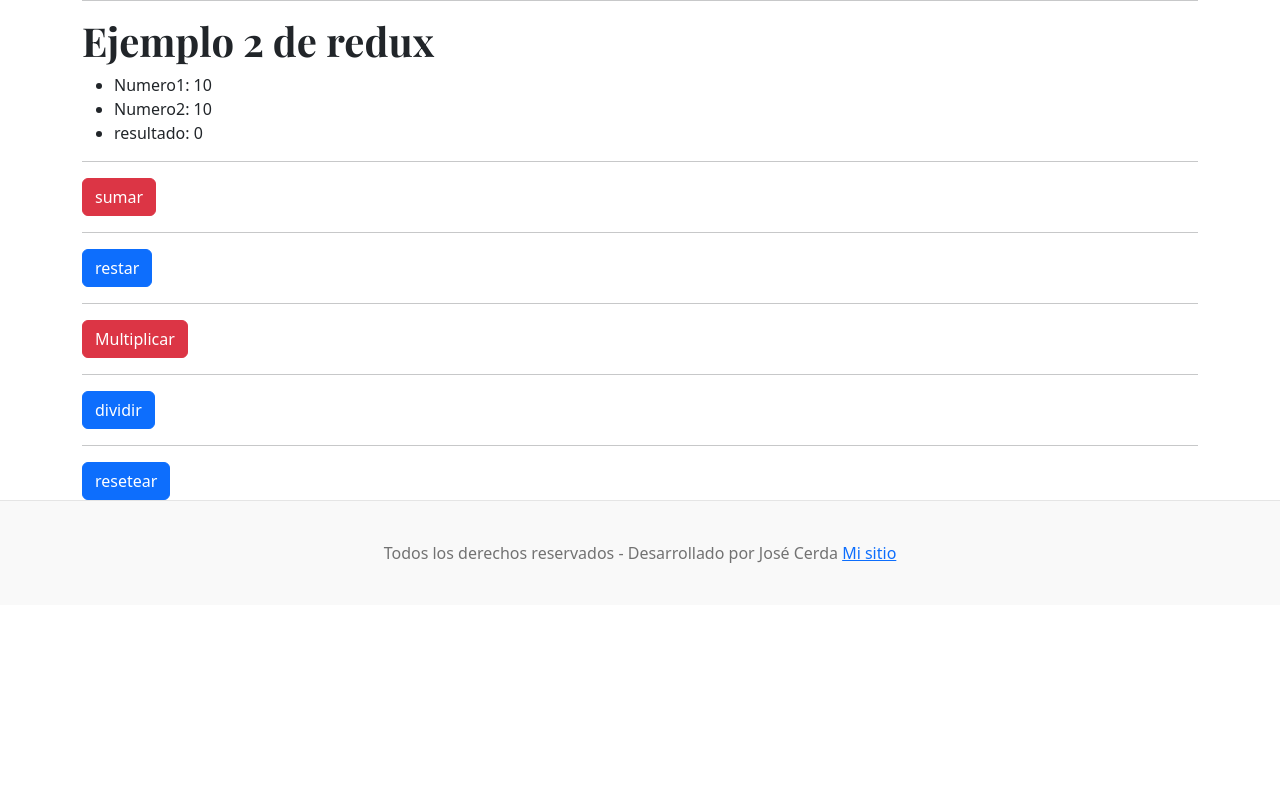
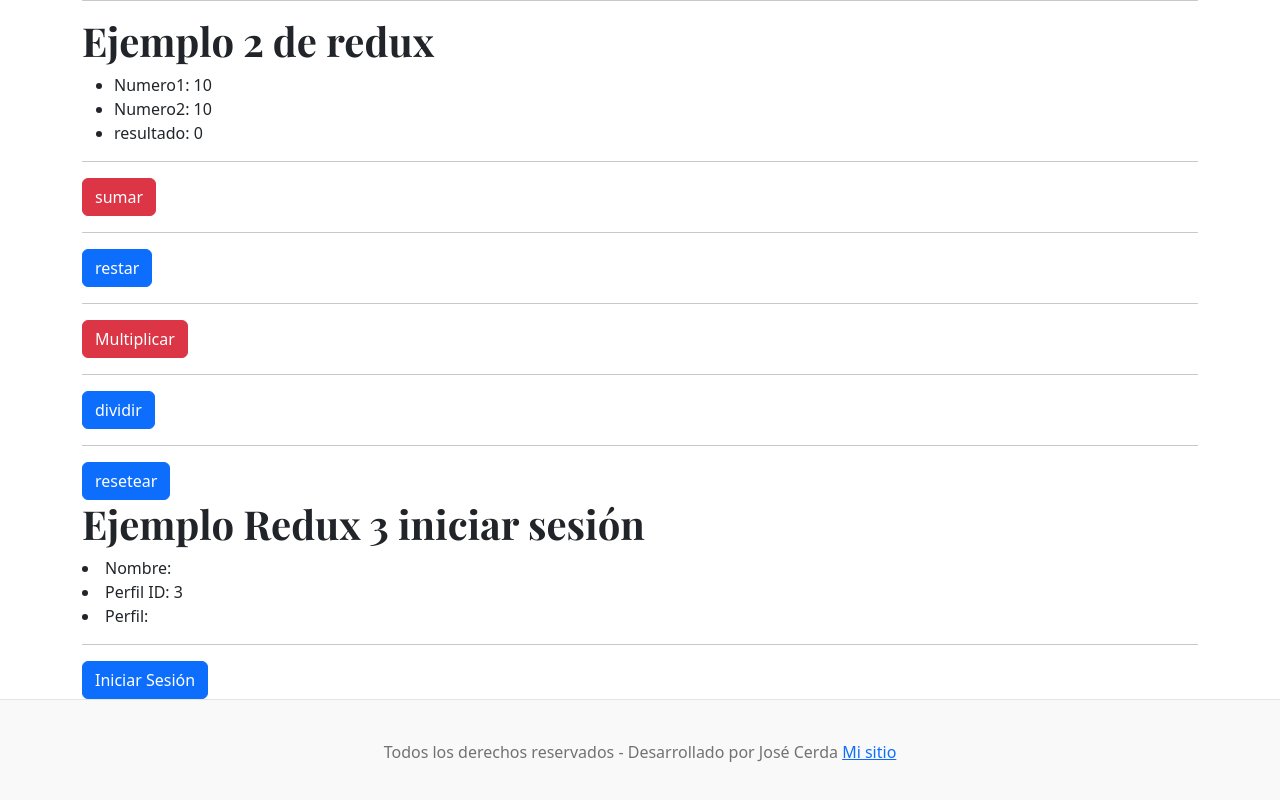
Before and after one commit to c2run/proyecto-vite-react, a React (Vite) app: page /redux in a window 1280 px wide. Shown: the part 793-1593 px from the top of the page. Before the commit the page ends 1398 px from the top, so only its background shows below. Built offline with nearby package versions, Linux system fonts and the light colour scheme; what moment_spanish_locale would draw is missing.

Commit message:
Reducer y Slice con parámetros JSON

```diff
--- a/src/paginas/ReduxEjemplo.jsx
+++ b/src/paginas/ReduxEjemplo.jsx
@@ -3,6 +3,7 @@ import { useSelector, useDispatch } from "react-redux"
 import {} from './../redux/features/procedenciaSlice'
 import { cambiarMexico,cambiarPeru,cambiarVenezuela, volverChile } from "./../redux/features/procedenciaSlice"
 import calculadoraSlice, {sumar, restar,multiplicar,dividir, resetear} from './../redux/features/calculadoraSlice'
+import { iniciarSesion } from "../redux/features/parametrosSlice"
 
 const ReduxEjemplo = () => {
     // const pais = useSelector((state) => state.procedencia.pais);
@@ -10,6 +11,8 @@ const ReduxEjemplo = () => {
     const procedencia = useSelector((state) => state.procedencia);
 
     const calculadora = useSelector((state) => state.calculadora);
+
+    const parametros = useSelector((state, datos) => state.parametros )
 
 
     const dispatch = useDispatch();
@@ -46,6 +49,12 @@ const ReduxEjemplo = () => {
         <button className="btn btn-primary" onClick={()=> dispatch(dividir())}>dividir</button>
         <hr />
         <button className="btn btn-primary" onClick={()=> dispatch(resetear())}>resetear</button>
+        <h1>Ejemplo Redux 3 iniciar sesión</h1>
+          <li>Nombre: {parametros.nombre}</li>
+          <li>Perfil ID: {parametros.perfil_id}</li>
+          <li>Perfil: {parametros.perfil}</li>
+          <hr />
+          <button className="btn btn-primary" onClick={()=> {dispatch(iniciarSesion({nombre: "José Cerda", perfil_id:1,perfil:"Administrador"}))}}>Iniciar Sesión</button>
     </>
   )
 }
--- /dev/null
+++ b/src/redux/features/parametrosSlice.jsx
@@ -0,0 +1,25 @@
+import {createSlice} from '@reduxjs/toolkit';
+
+const initialState = {
+    nombre: "",
+    perfil_id: 3,
+    perfil:""
+}
+
+export const parametrosSlice = createSlice({
+    name: "parametros",
+    initialState,
+    reducers:
+    {
+        iniciarSesion: (state, datos) =>
+        {
+            //pasar parametros a un action reducers de objeto slice en redux
+            state.nombre = datos.payload.nombre,
+            state.perfil_id = datos.payload.perfil_id,
+            state.perfil = datos.payload.perfil
+        }
+    }
+});
+
+export const {iniciarSesion} = parametrosSlice.actions
+export default parametrosSlice.reducer
--- a/src/redux/store/store.jsx
+++ b/src/redux/store/store.jsx
@@ -1,11 +1,12 @@
 import { configureStore } from '@reduxjs/toolkit'
 import procedenciaReducer from './../features/procedenciaSlice';
 import calculadoraReducer from './../features/calculadoraSlice';
-
+import parametrosReducer from '../features/parametrosSlice';
 
 export const store = configureStore({
     reducer:{
         procedencia: procedenciaReducer,
-        calculadora: calculadoraReducer
+        calculadora: calculadoraReducer,
+        parametros: parametrosReducer
     }
 })
```
